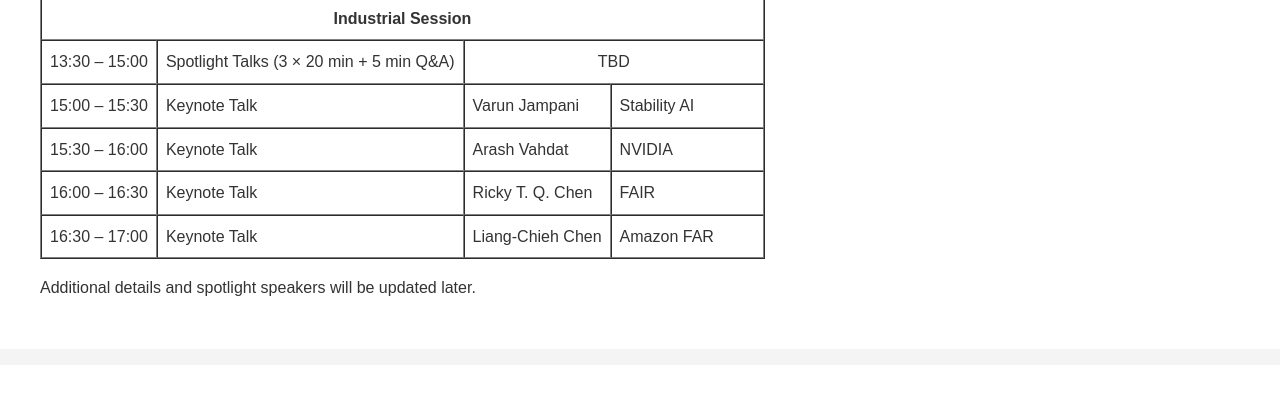
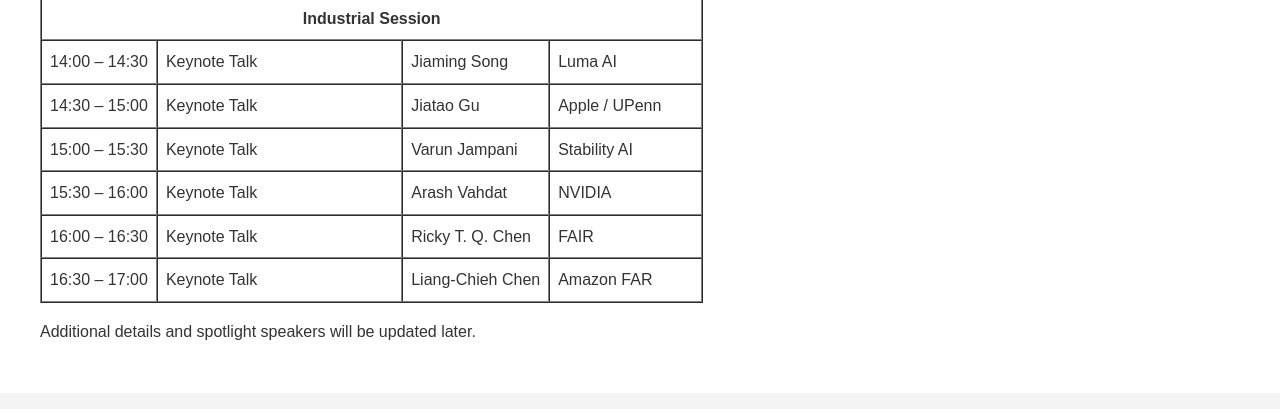
Before and after one commit to vgm-cvpr/vgm-cvpr.github.io, a plain HTML site: page index.html in a window 1280 px wide. Shown: the part 1481-1895 px from the top of the page. Drawn offline with Linux system fonts and the light colour scheme.

```diff
--- a/index.html
+++ b/index.html
@@ -258,9 +258,16 @@
         </tr>
 
         <tr>
-          <td>13:30 – 15:00</td>
-          <td>Spotlight Talks (3 × 20 min + 5 min Q&A)</td>
-          <td colspan="2" align="center">TBD</td>
+          <td>14:00 – 14:30</td>
+          <td>Keynote Talk</td>
+          <td>Jiaming Song</td>
+          <td>Luma AI</td>
+        </tr>
+        <tr>
+          <td>14:30 – 15:00</td>
+          <td>Keynote Talk</td>
+          <td>Jiatao Gu</td>
+          <td>Apple / UPenn</td>
         </tr>
         <tr>
           <td>15:00 – 15:30</td>
```
